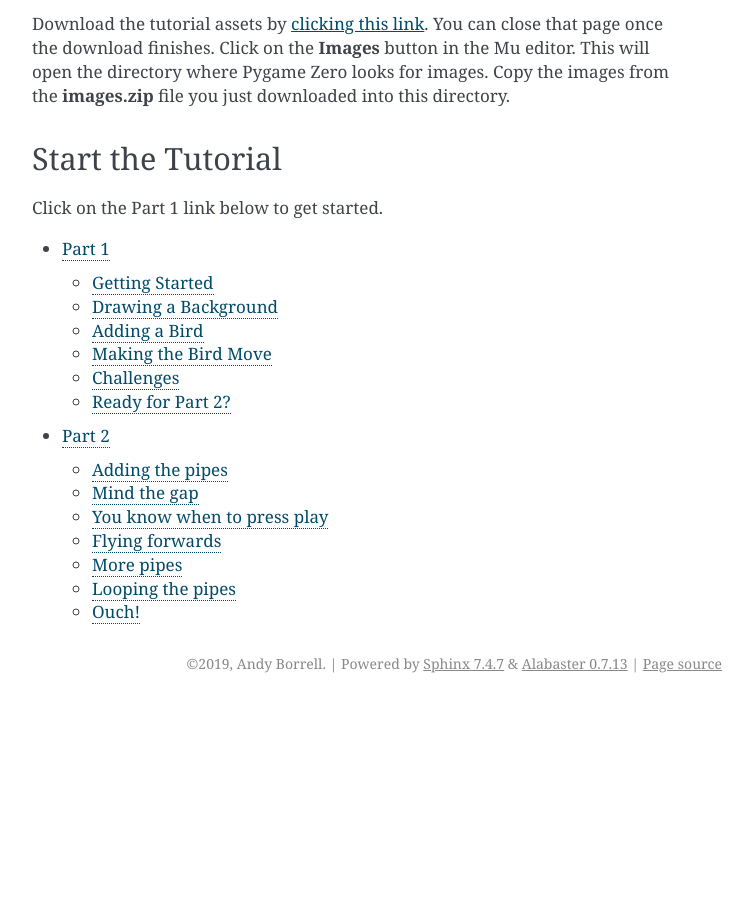
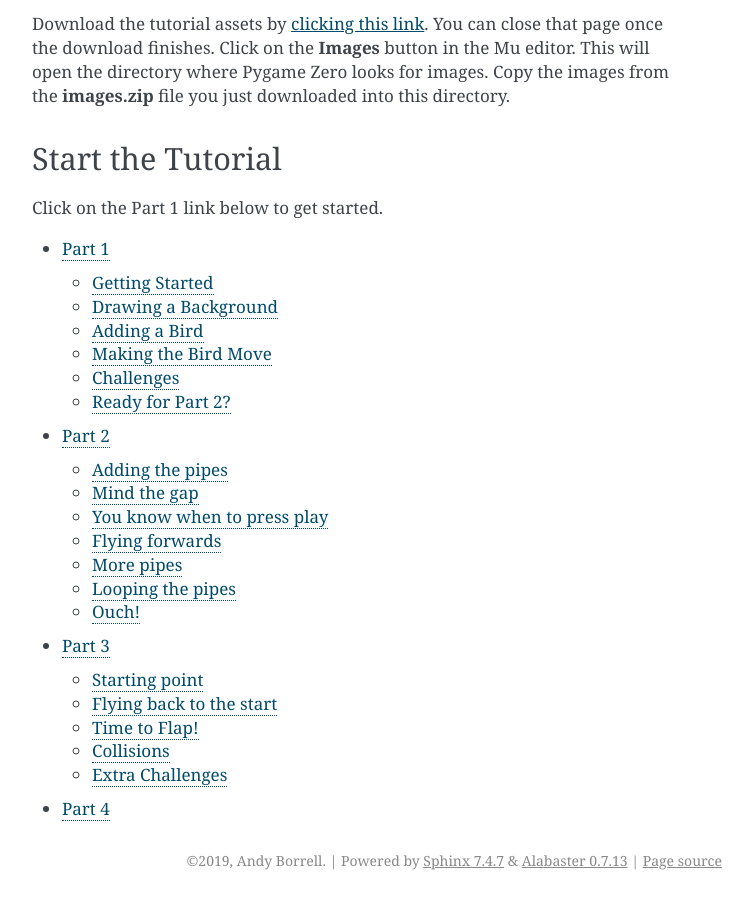
Before and after one commit to andyborrell/pygamezero_bird, a Sphinx documentation site: the page built from docs/source/index.rst, in a window 1280 px wide and 900 px high, scrolled down 1358 px. Shown: the whole window, without its empty margins (388-1141 px from the left). Built offline with Sphinx 7.4.7, drawn with Linux system fonts in a browser that asks for light colours; before the commit the page ends 2061 px from its top, so only the background shows below that; some of the changed lines change nothing that is shown.

Commit message:
Add part 3 and 4 (stub) to index

```diff
--- a/docs/source/index.rst
+++ b/docs/source/index.rst
@@ -51,3 +51,5 @@ Click on the Part 1 link below to get started.
 
    part1
    part2
+   part3
+   part4
--- /dev/null
+++ b/docs/source/part4.rst
@@ -0,0 +1,2 @@
+Part 4
+======
```
